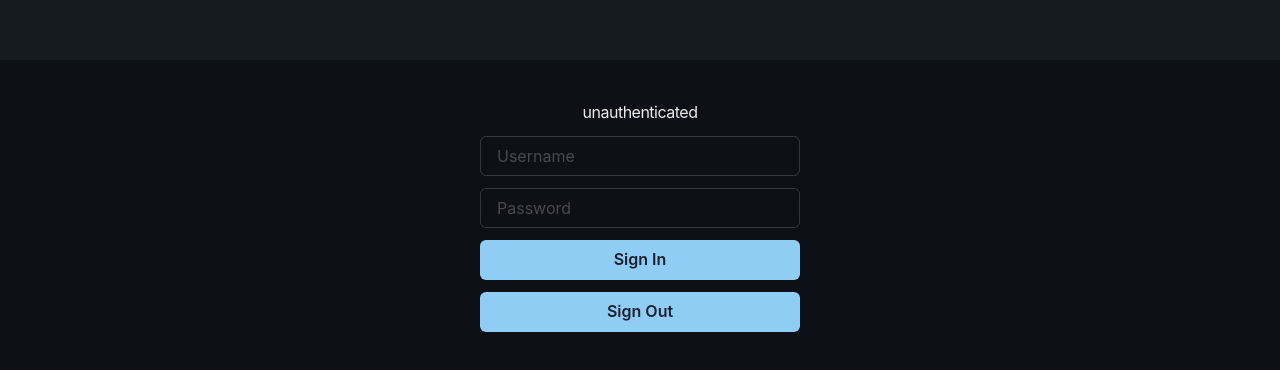
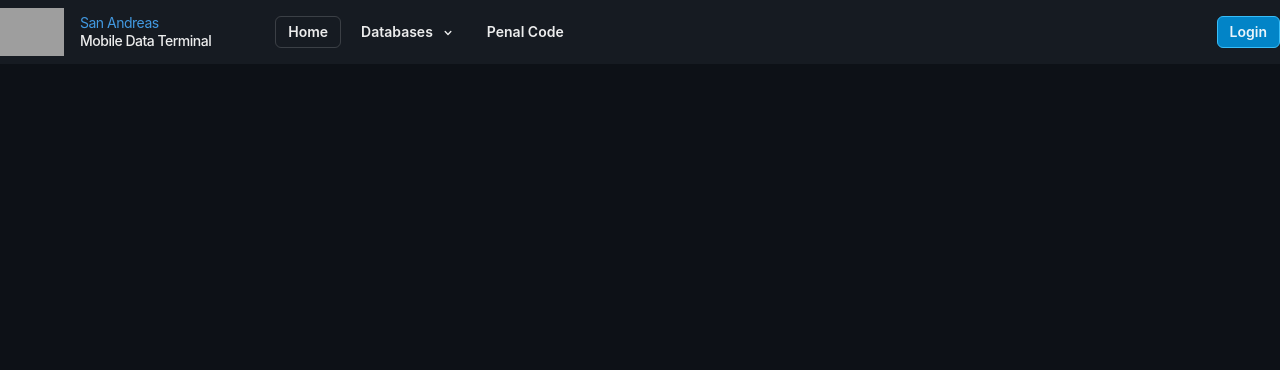
Before and after one commit to benmacleod24/mobile-data-terminal, a Next.js app: page / in a window 1280 px wide. Shown: the top 370 px of the page. Built offline with nearby package versions, Linux system fonts and the light colour scheme; no server answers; grey boxes are pictures that could not be loaded.

Commit message:
feat: credential auth and header

```diff
--- /dev/null
+++ b/src/components/Header/Media.tsx
@@ -0,0 +1,26 @@
+import * as React from 'react';
+import { Flex, Image, Text } from '@chakra-ui/react';
+
+interface MediaProps {}
+
+const Media: React.FunctionComponent<MediaProps> = ({}) => {
+	return (
+		<Flex h='full' align={'center'}>
+			<Image src='https://i.imgur.com/AHFKtEZ.png' w='auto' h='75%' />
+			<Flex flexDir={'column'} lineHeight='none' ml='4' gap={1}>
+				<Text fontSize={'sm'} color='blue.400'>
+					San Andreas
+				</Text>
+				<Text
+					fontSize={'sm'}
+					fontWeight='medium'
+					color='whiteAlpha.900'
+				>
+					Mobile Data Terminal
+				</Text>
+			</Flex>
+		</Flex>
+	);
+};
+
+export default Media;
--- /dev/null
+++ b/src/components/Header/Options.tsx
@@ -0,0 +1,146 @@
+import {
+	Button,
+	Flex,
+	Icon,
+	Menu,
+	MenuButton,
+	MenuItem,
+	MenuList,
+} from '@chakra-ui/react';
+import { useSession } from 'next-auth/react';
+import Link from 'next/link';
+import { useRouter } from 'next/router';
+import path from 'path';
+import * as React from 'react';
+import { HiChevronDown } from 'react-icons/hi';
+
+interface Option {
+	title: string;
+	pathname?: string[];
+	href?: string;
+	isPrivate?: boolean;
+	children?: Option[];
+}
+
+/**
+ * Array of navigation options.
+ * @todo Possibly move this into a config directory.
+ */
+const options: Option[] = [
+	{
+		pathname: ['/'],
+		title: 'Home',
+		href: '/',
+	},
+	{
+		pathname: ['/database', '/database/citizens', '/database/vehicles'],
+		title: 'Databases',
+		children: [
+			{ title: 'Citizens', href: '/database/citizens' },
+			{ title: 'Vehicles', href: '/database/vehicles', isPrivate: true },
+		],
+	},
+	{
+		pathname: ['/reports'],
+		href: '/reports',
+		title: 'Reports',
+		isPrivate: true,
+	},
+	{
+		pathname: ['/penal-code'],
+		href: '/penal-code',
+		title: 'Penal Code',
+	},
+];
+
+/**
+ * Navigation component.
+ */
+const Options: React.FunctionComponent = ({}) => {
+	const { status } = useSession();
+	const { pathname } = useRouter();
+
+	return (
+		<Flex as={'nav'} h='full' gap={2} flex={1} ml='16' align={'center'}>
+			{options.map((option, index) => {
+				// Determine if the url is the active one.
+				const isActiveUrl = option.pathname?.includes(pathname);
+
+				// If the route is private and user isn't logged in return.
+				if (status !== 'authenticated' && option.isPrivate) {
+					return null;
+				}
+
+				// If the option has children create a select menu.
+				if (option && option.children && option.children.length >= 1) {
+					return (
+						<Menu key={index}>
+							{({ isOpen }) => {
+								return (
+									<React.Fragment>
+										<MenuButton
+											as={Button}
+											rightIcon={
+												<Icon
+													as={HiChevronDown}
+													transition='0.25s ease-in-out'
+													mt='0.5'
+													transform={`rotate(${
+														isOpen ? '180' : '0'
+													}deg)`}
+												/>
+											}
+											variant={
+												isActiveUrl
+													? 'outline'
+													: 'ghost'
+											}
+											size='sm'
+										>
+											{option.title}
+										</MenuButton>
+										<MenuList bg='brand.700'>
+											{/* @ts-ignore */}
+											{option.children.map((o) => {
+												if (
+													status !==
+														'authenticated' &&
+													o.isPrivate
+												) {
+													return null;
+												}
+
+												return (
+													<Link href={o.href || '/'}>
+														<MenuItem>
+															{o.title}
+														</MenuItem>
+													</Link>
+												);
+											})}
+										</MenuList>
+									</React.Fragment>
+								);
+							}}
+						</Menu>
+					);
+				}
+
+				// Return a normal options if no chilren.
+				return (
+					<Link href={option.href || '/'}>
+						<Button
+							key={index}
+							variant={isActiveUrl ? 'outline' : 'ghost'}
+							size='sm'
+						>
+							{option.title}
+						</Button>
+					</Link>
+				);
+			})}
+		</Flex>
+	);
+};
+
+export default Options;
--- a/src/components/Header/index.tsx
+++ b/src/components/Header/index.tsx
@@ -1,17 +1,70 @@
-import { Flex } from '@chakra-ui/react';
+import { Button, Flex, Image, Text } from '@chakra-ui/react';
+import { signOut, useSession } from 'next-auth/react';
+import Link from 'next/link';
 import * as React from 'react';
+import Media from './Media';
+import Options from './Options';
 
 interface HeaderProps {}
 
 const Header: React.FunctionComponent<HeaderProps> = ({}) => {
+	const { status } = useSession();
+	// Determine login status from sesh status.
+	const isLoggedIn = status === 'authenticated';
+
 	return (
-		<Flex
-			as={'header'}
-			w='full'
-			minH='7.5vh'
-			maxH='7.5vh'
-			bg='brand.700'
-		></Flex>
+		<Flex as={'header'} minH='16' maxH='16' bg='brand.700' w='full'>
+			<Flex
+				w='full'
+				h='full'
+				mx='auto'
+				minW='container.xl'
+				maxW='container.xl'
+				align={'center'}
+			>
+				<Media />
+				<Options />
+				<Flex align={'center'}>
+					{!isLoggedIn && (
+						<Link href={'/auth/login'}>
+							<Button
+								type='submit'
+								bg='#0284C7'
+								size='sm'
+								_hover={{
+									bg: '#0EA5E9',
+								}}
+								_focus={{
+									bg: '#0369A1',
+								}}
+								border={'1px solid #38BDF8'}
+							>
+								Login
+							</Button>
+						</Link>
+					)}
+					{isLoggedIn && (
+						<Button
+							type='submit'
+							bg='#EAB308'
+							size='sm'
+							onClick={() =>
+								signOut({ callbackUrl: '/auth/login' })
+							}
+							_hover={{
+								bg: '#FACC15',
+							}}
+							_focus={{
+								bg: '#CA8A04',
+							}}
+							border={'1px solid #FDE047'}
+						>
+							Logout
+						</Button>
+					)}
+				</Flex>
+			</Flex>
+		</Flex>
 	);
 };
 
--- a/src/pages/api/auth/[...nextauth].ts
+++ b/src/pages/api/auth/[...nextauth].ts
@@ -95,6 +95,9 @@ const handler = async (req: NextApiRequest, res: NextApiResponse) => {
 					/* Run Discord Collection Logic. */
 				}
 
+				/* Setting Session Varibles. */
+				session.user.username = username;
+
 				return session;
 			},
 			/**
--- a/src/pages/index.tsx
+++ b/src/pages/index.tsx
@@ -1,47 +1,20 @@
 import * as React from 'react';
 import type { NextPage } from 'next';
-import { Button, Flex, Input, Text } from '@chakra-ui/react';
+import { Flex } from '@chakra-ui/react';
 import Header from '../components/Header';
-import { signIn, signOut, useSession } from 'next-auth/react';
+import { useRouter } from 'next/router';
 
 const Home: NextPage = () => {
-	const [username, setUsername] = React.useState<string>('');
-	const [password, setPassword] = React.useState<string>('');
-	const { status } = useSession();
-	const onSubmit = () => {};
+	const { query } = useRouter();
+
+	// Collect router querys for fun stuff.
+	const ref = query.ref ?? undefined;
+	const success = query.success ?? false;
 
 	return (
-		<Flex flexDir={'column'}>
+		<Flex flexDir={'column'} h='100vh' w='100vw' align={'center'}>
 			<Header />
-			<Flex flexDir={'column'} minW='xs' gap={3} mt='10' mx='auto'>
-				<Text mx='auto'>{status}</Text>
-				<Input
-					placeholder='Username'
-					value={username}
-					onChange={(e) => setUsername(e.target.value)}
-				/>
-				<Input
-					placeholder='Password'
-					type='password'
-					value={password}
-					onChange={(e) => setPassword(e.target.value)}
-				/>
-				<Button
-					colorScheme={'blue'}
-					onClick={() => {
-						signIn('credentials', {
-							username,
-							password,
-							callbackUrl: '/',
-						});
-					}}
-				>
-					Sign In
-				</Button>
-				<Button colorScheme={'blue'} onClick={() => signOut()}>
-					Sign Out
-				</Button>
-			</Flex>
+			<Flex w='container.lg' pt='5'></Flex>
 		</Flex>
 	);
 };
--- a/src/styles/css/globals.css
+++ b/src/styles/css/globals.css
@@ -6,22 +6,3 @@ body {
 		Ubuntu, Cantarell, Fira Sans, Droid Sans, Helvetica Neue, sans-serif;
 	background-color: #0d1117 !important;
 }
-
-a {
-	color: inherit;
-	text-decoration: none;
-}
-
-* {
-	box-sizing: border-box;
-}
-
-@media (prefers-color-scheme: dark) {
-	html {
-		color-scheme: dark;
-	}
-	body {
-		color: white;
-		background: black;
-	}
-}
```
Also changed, not shown: src/pages/auth/login.tsx (+24 -1 lines), src/pages/database/citizens.tsx (added, +16 -0 lines), src/styles/css/Home.module.css (deleted, +0 -129 lines).
